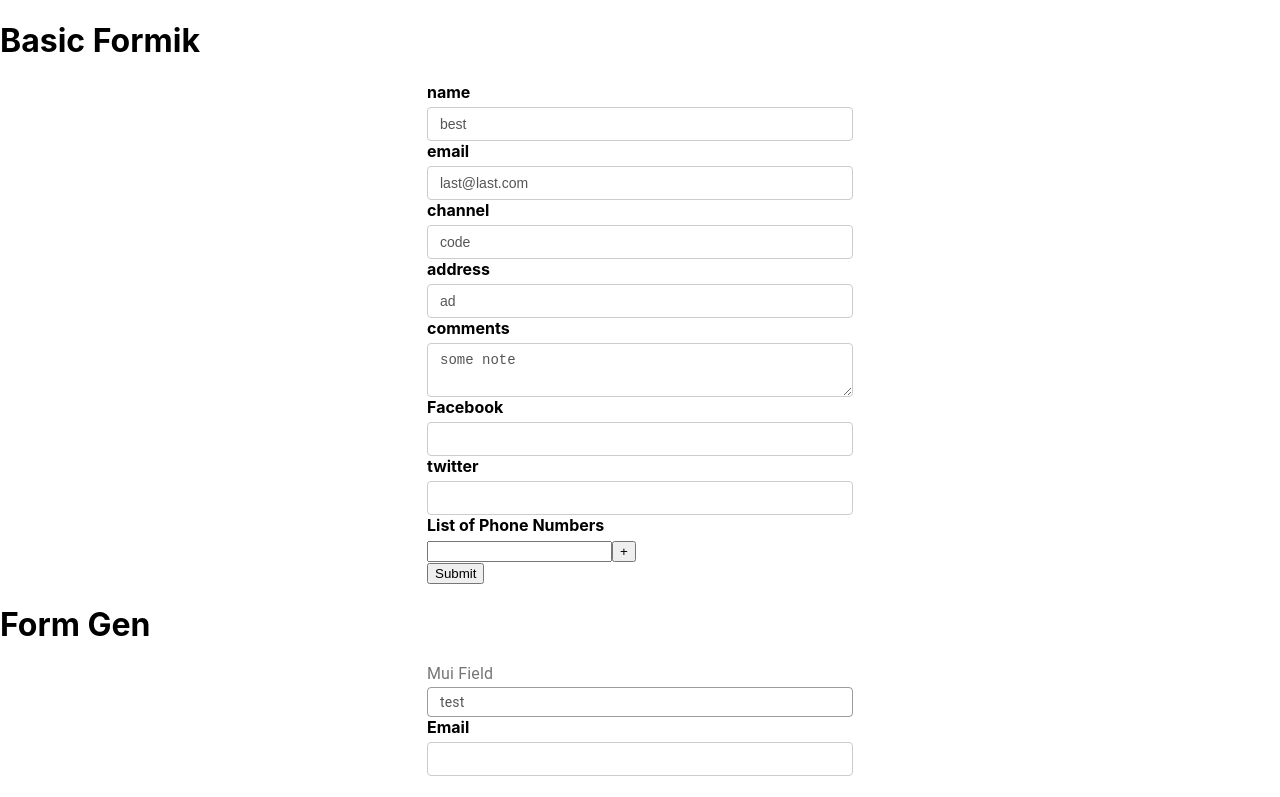
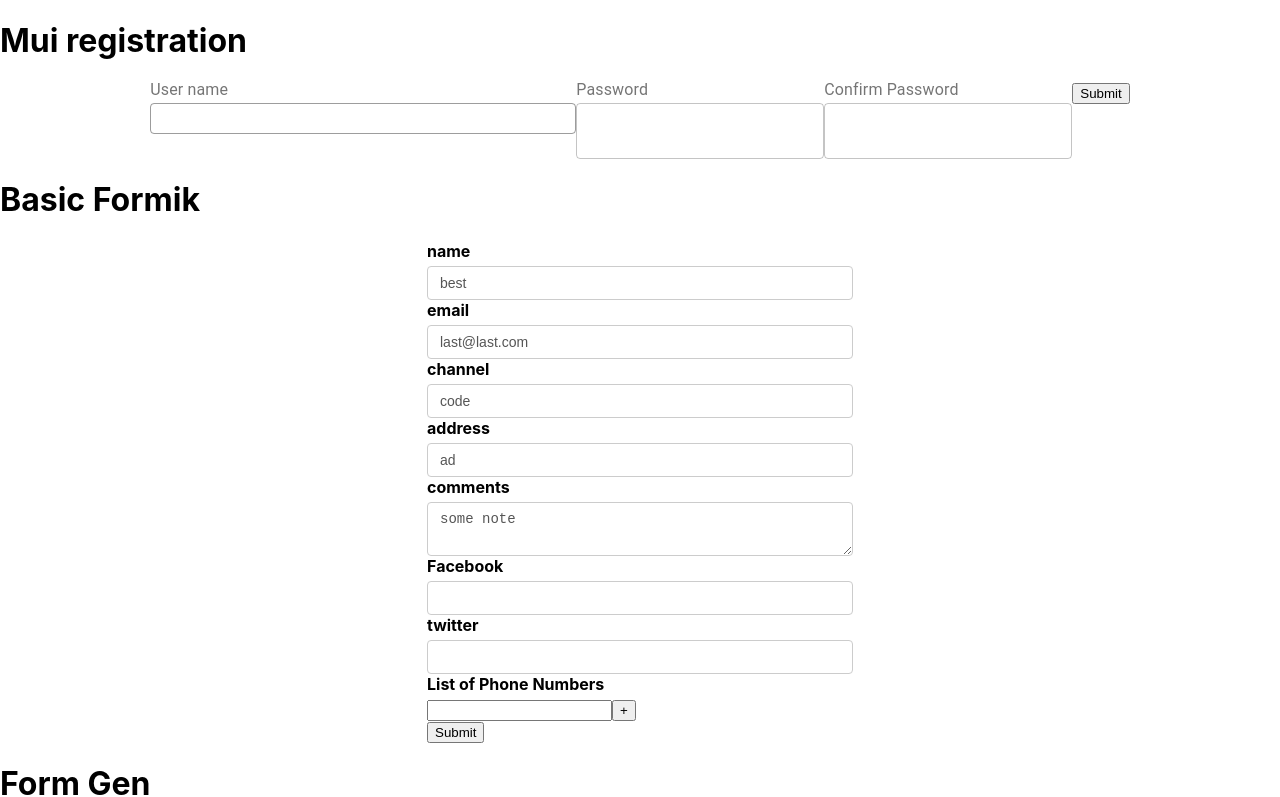
Before and after one commit to yescine/formik-Mui, a React (Create React App) app: page / in a window 1280 px wide. Shown: the top 797 px of the page. Built offline with nearby package versions, Linux system fonts and the light colour scheme.

Commit message:
Form gen with mui style Generator

```diff
--- a/src/App.js
+++ b/src/App.js
@@ -3,11 +3,16 @@ import './App.css';
 import Youtube from './components/Youtube';
 import YoutubeFormik from './components/YoutubeFormik';
 import FormGen from './container/Form.Gen';
+import Registration from './views/Registration'
 
 
 function App () {
   return (
     <>
+      <h1>Mui registration</h1>
+      <div className="App">
+        <Registration/>
+      </div>
       <h1>Basic Formik</h1>
       <div className="App">
         {/* <Youtube/> */}
--- a/src/container/Forms/ChakraInput.js
+++ b/src/container/Forms/ChakraInput.js
@@ -17,7 +17,7 @@ function ChakraInput (props) {
   return (
     <Field validate={validate?validate:null} name={name}>
       {({ field, form }) => (
-        <FormControl isInvalid={form.errors[name] && form.touched[name]}>
+        <FormControl>
           <FormLabel htmlFor={name}>{label}</FormLabel>
           <TextField
             id={name}
--- /dev/null
+++ b/src/views/Registration.jsx
@@ -0,0 +1,86 @@
+import React from 'react';
+import { Formik, Form } from 'formik';
+import * as Yup from 'yup';
+import FormikControl from '../container/FormikControl';
+
+const initialValues = {
+  username:'',
+  email: '',
+  password:'',
+  confirmPassword:'',
+  confirmPasswordTest:''
+
+};
+
+function Registration () {
+
+  const validationSchema = Yup.object({
+    username: Yup.string().required('Required'),
+    email: Yup.string().email('not valid email format').required('Required'),
+    password: Yup.string().required('Password Required'),
+
+  });
+  const validateConfirmPassword = (formik) => {
+    let errors;
+    console.log('validate', formik);
+    if (!formik.values['password'])errors='please confirm your password';
+    if (formik.values['password']!==formik.values['confirmPassword'])errors='password doesn\'t match';
+    return errors;
+
+  };
+  const onSubmit = values => {
+    console.log('Form data', values);
+  };
+
+  const formGenArr = [
+    {control:'TextFieldMui', type:'text', label:'User name', name:'username', placeholder:'name'},
+    {control:'TextFieldMui', type:'password', label:'Password', name:'password'},
+    {control:'TextFieldMui', type:'password', label:'Confirm Password', name:'confirmPassword', validate:validateConfirmPassword},
+
+  ];
+  return (
+    <Formik
+      initialValues={initialValues}
+      validationSchema={validationSchema}
+      onSubmit={onSubmit}
+    >
+      {formik => (
+        <Form>
+          {formGenArr.map((elem, idx) => {
+            return (
+              <FormikControl
+                control={elem.control}
+                type={elem.type}
+                label={elem.label}
+                name={elem.name}
+                validate={elem.validate?()=>elem.validate(formik):null}
+                key={idx}
+              />
+            );
+          })}
+          {/* <FormikControl
+            control='TextFieldMui'
+            type='password'
+            label='password'
+            name='password'
+          />
+          <FormikControl
+            control='TextFieldMui'
+            type='password'
+            label='test Confirm'
+            name='confirmPasswordTest'
+            validate={() => {
+              let errors;
+              console.log('formik erro',formik)
+              if (formik.values['password']!==formik.values['confirmPasswordTest'])errors='password doesn\'t match';
+              return errors;
+            }}
+          /> */}
+          <button type='submit'>Submit</button>
+        </Form>
+      )}
+    </Formik>
+  );
+}
+
+export default Registration;
```
